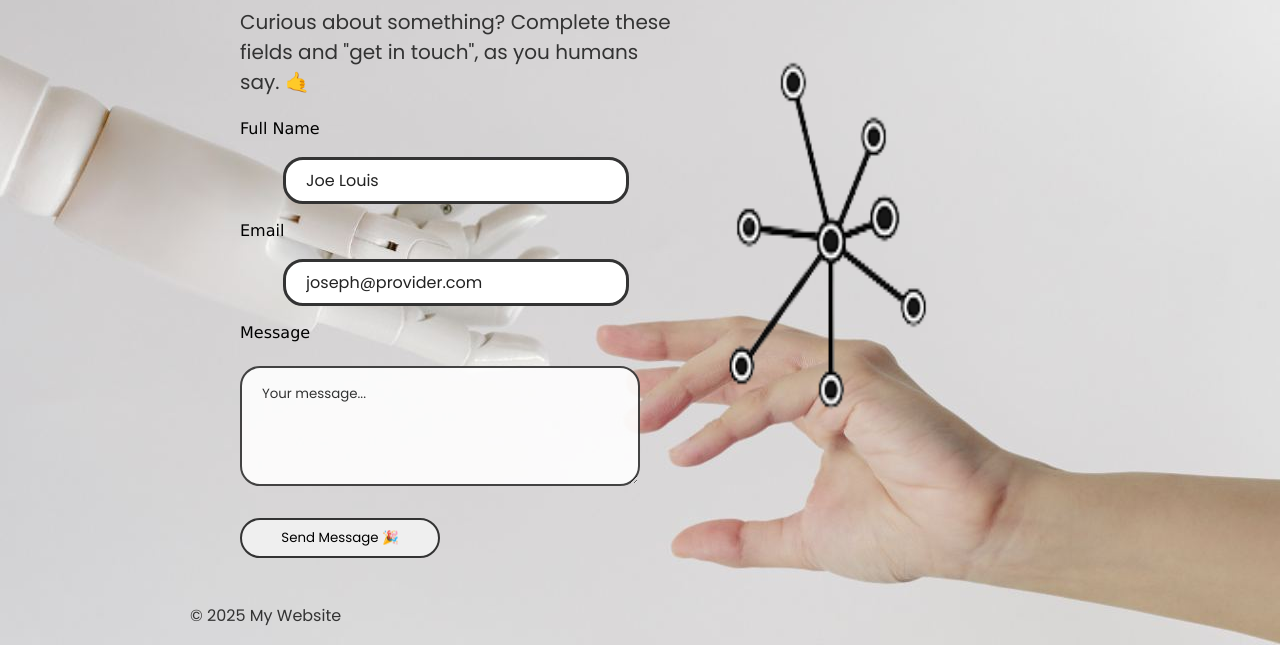
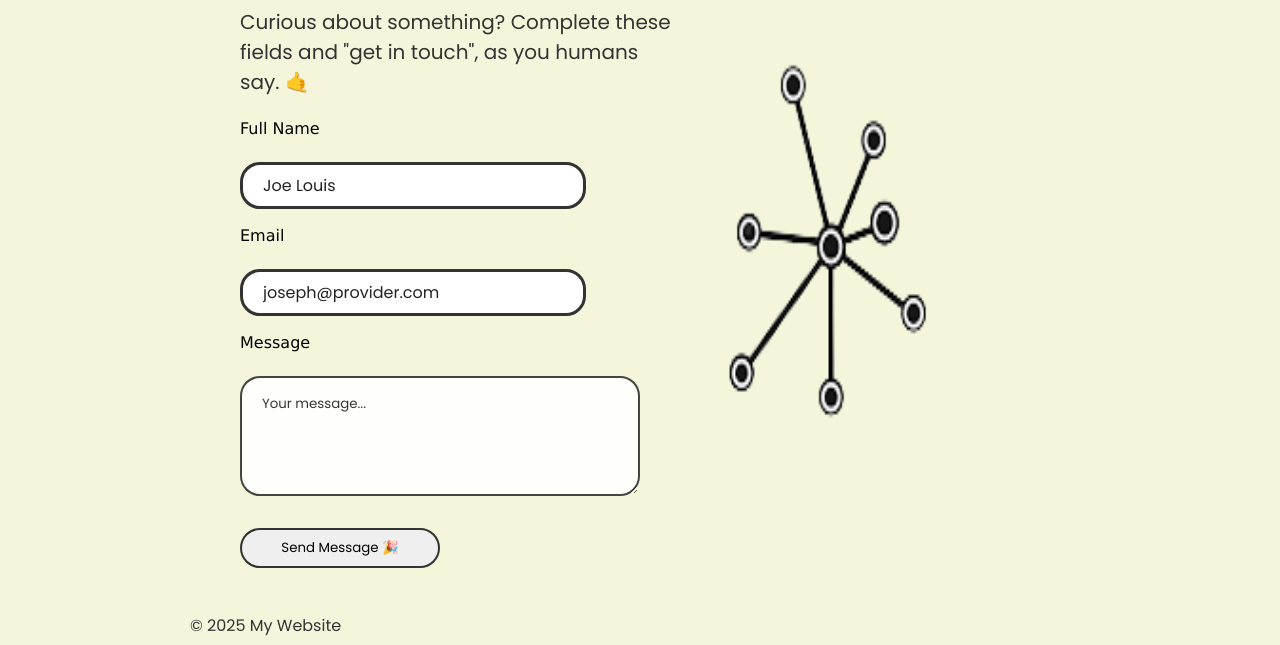
Before and after one commit to xpieemma/scrimba-project-sba, a website built with Vite: page index.html in a window 1280 px wide. Shown: the part 171-816 px from the top of the page. Built offline with nearby package versions, Linux system fonts and the light colour scheme.

Commit message:
Updated index.css, index.html and README.md

```diff
--- a/index.css
+++ b/index.css
@@ -15,7 +15,8 @@ body,
 body {
   background-color: transparent;
   background-blend-mode: darken;
-  background-image: url(images/connect.jpg);
+  /* background-image: url(images/connect.jpg); */
+  background-color: beige;
   background-size: cover;
 }
 
@@ -30,13 +31,15 @@ label {
 .contact-page {
   min-height: 100vh;
   max-width: 900px;
-  overflow: hidden;
+  overflow: auto;
   margin: 0 auto;
+  scroll-behavior: smooth;
 }
 
 .contact-form-section {
   display: flex;
-  width: 800px;
+  width: 100%;
+  max-width: 800px;
   padding: 30px;
   margin: 0 auto;
 }
@@ -74,6 +77,7 @@ nav a:focus,
   z-index: -1;
 }
 
+
 .contact-form-heading {
   font-size: 3rem;
   font-weight: bold;
@@ -91,7 +95,7 @@ nav a:focus,
 }
 
 .contact-input {
-  display: block;
+  /* display: block; */
   width: 300px;
   margin: 5px auto 15px;
   border-radius: 20px;
--- a/index.html
+++ b/index.html
@@ -17,7 +17,8 @@
 </head>
 
 <body class="contact-page">
-  <header>
+  <nav aria-label="Main Menu">
+    <header>
     <nav aria-label="Main Menu">
       <ul>
         <li><a href="#home">Home</a></li>
@@ -29,7 +30,7 @@
   <main>
     <!-- Form section -->
     <section class="contact-form-section" aria-labelledby="contact-heading">
-      <form>
+      <form >
         <h1 class="contact-form-heading">Reach <mark>Out</mark></h1>
         <p id="form-instructions" class="contact-form-intro">
           Curious about something? Complete these fields and "get in touch",
```
